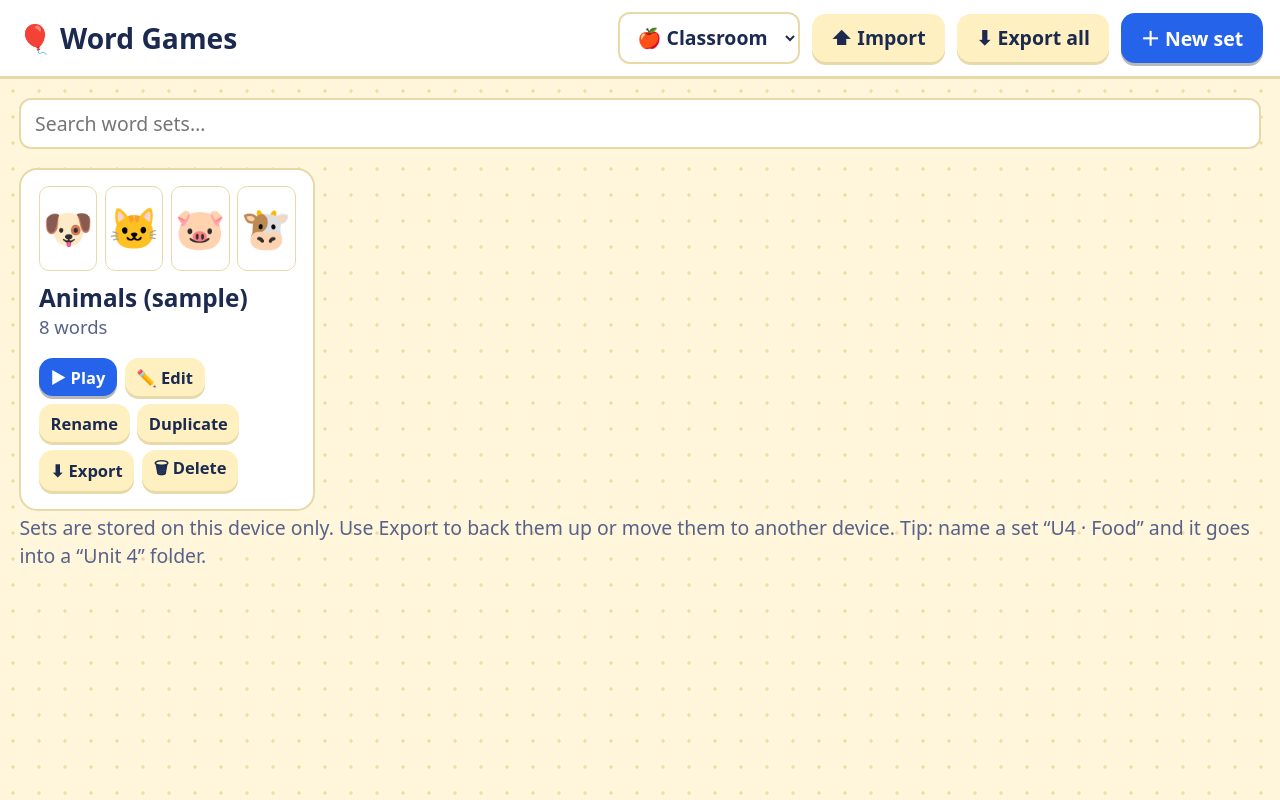
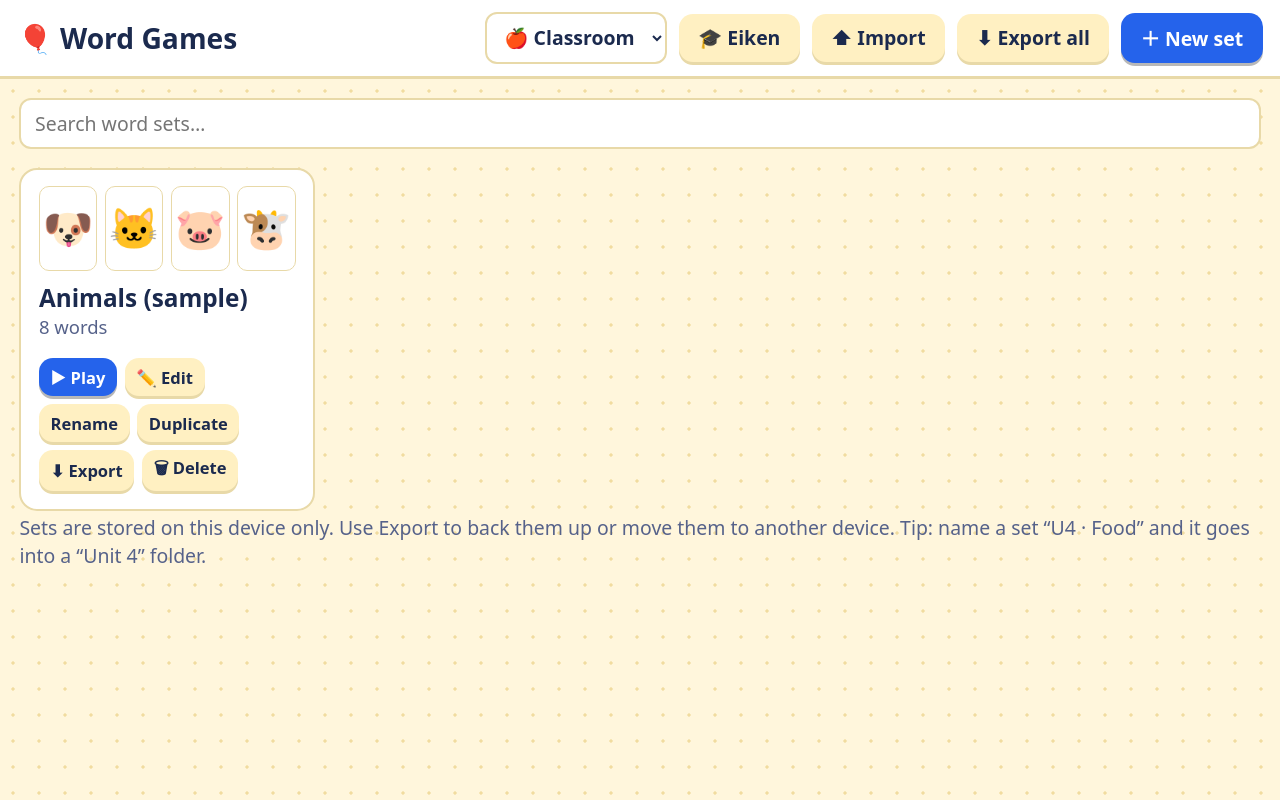
Before and after one commit to markjpgunter-boop/word-games, a plain HTML site: page index.html in a window 1280 px wide. Drawn offline with Linux system fonts and the light colour scheme.

Commit message:
Add files via upload

```diff
--- a/index.html
+++ b/index.html
@@ -546,6 +546,7 @@ textarea.inp{min-height:11em;resize:vertical;line-height:1.4}
       <select id="theme-sel" class="sel" aria-label="Theme">
         <option value="classroom">🍎 Classroom</option><option value="space">🚀 Space</option><option value="jungle">🌴 Jungle</option>
       </select>
+      <a class="btn" href="eiken.html" style="text-decoration:none">🎓 Eiken</a>
       <button class="btn" id="btn-import">⬆ Import</button>
       <button class="btn" id="btn-export-all">⬇ Export all</button>
       <button class="btn primary" id="btn-new">＋ New set</button>
```
